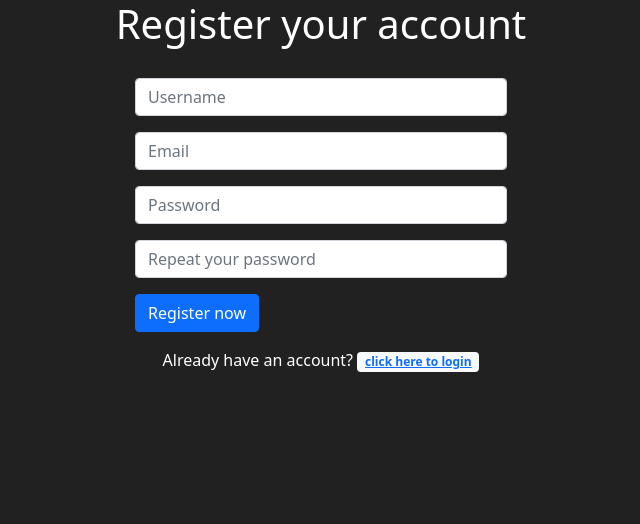
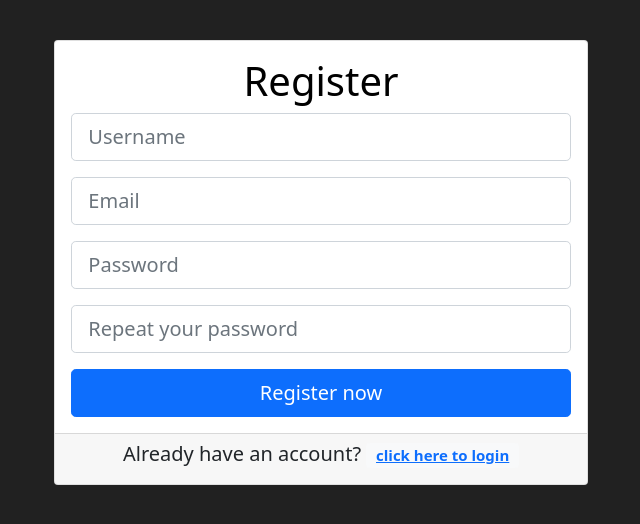
Before and after one commit to wilczu/forestlink, a Django app: page /register in a window 1280 px wide. Shown: the top 524 px of the page, without its empty margins (319-959 px from the left). Run offline with Django 3.2, Linux system fonts and the light colour scheme.

Commit message:
Add new design for the register page.

```diff
--- a/forest/templates/forest/register.html
+++ b/forest/templates/forest/register.html
@@ -4,38 +4,38 @@
 
 {% block body %}
 
-    <div class="container text-center text-white">
-        <header>
-            <h1>Register your account</h1>
-        </header>
-
-        <main class="d-flex justify-content-center" style="margin-top: 30px;">
-            <div class="col-md-4">
+    <div class="d-flex justify-content-center authenticate">
+        <div class="col-md-5 card">
+          <div class="card-body text-center">
+                <h1 class="card-title">Register</h1>
                 <form action="{% url 'register' %}" method="POST">
                     {% csrf_token %}
                     <div class="input-group mb-3">
-                        <input type="text" class="form-control" name="username" placeholder="Username">
+                        <input type="text" class="form-control form-control-lg" name="username" placeholder="Username">
                     </div>
                     <div class="input-group mb-3">
-                        <input type="text" class="form-control" name="email" placeholder="Email">
+                        <input type="text" class="form-control form-control-lg" name="email" placeholder="Email">
                     </div>
                     <div class="input-group mb-3">
-                        <input type="password" class="form-control" name="password" placeholder="Password">
+                        <input type="password" class="form-control form-control-lg" name="password" placeholder="Password">
                     </div>
                     <div class="input-group mb-3">
-                        <input type="password" class="form-control" name="confirmpassword" placeholder="Repeat your password">
+                        <input type="password" class="form-control form-control-lg" name="confirmpassword" placeholder="Repeat your password">
                     </div>
-                    <div class="input-group mb-3">
-                        <button class="btn btn-primary">Register now</button>
+                    <div class="input-group d-grid mx-auto">
+                        <button class="btn btn-primary btn-lg">Register now</button>
                     </div>
                 </form>
+            </div>
+            <div class="card-footer text-center">
+                <article>
+                <h5>
+                    Already have an account?
+                    <span class="badge bg-light text-dark"><a href="{% url 'login' %}">click here to login</a></span>
+                </h5>
+                </article>
+            </div>
+        </div>
+    </div>
 
-                <section>
-                    <article>Already have an account? <span class="badge bg-light text-dark"><a href="{% url 'login' %}">click here to login</a></span></article>
-                </section>
-
-            </div>
-        </main>
-
-    </div>
 {% endblock %}
```
